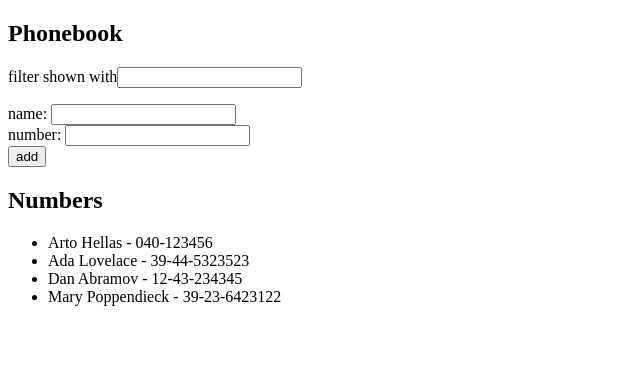
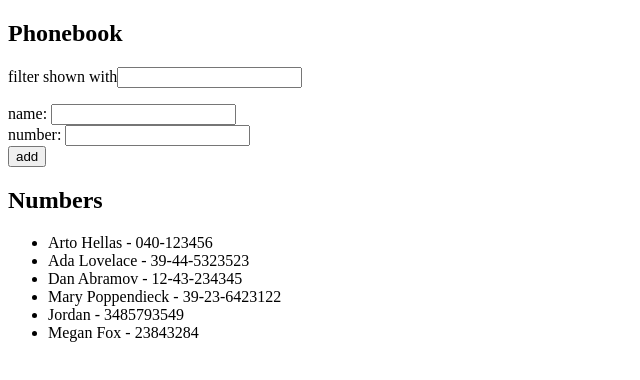
Before and after one commit to Natalia912/Fullstack-Course, a React (Vite) app in the folder part2/phonebook/: page / in a window 1280 px wide. Shown: the top 380 px of the page, without its empty margins (0-640 px from the left). Built offline with nearby package versions, Linux system fonts and the light colour scheme; data requests are answered from the project's data file.

Commit message:
part2: exercise 2.12

```diff
--- a/part2/phonebook/db.json
+++ b/part2/phonebook/db.json
@@ -1,5 +1,5 @@
 {
-  "persons":[
+  "persons": [
     {
       "name": "Arto Hellas",
       "number": "040-123456",
@@ -19,6 +19,16 @@
       "name": "Mary Poppendieck",
       "number": "39-23-6423122",
       "id": 4
+    },
+    {
+      "name": "Jordan",
+      "number": "3485793549",
+      "id": 5
+    },
+    {
+      "name": "Megan Fox",
+      "number": "23843284",
+      "id": 6
     }
   ]
 }
--- a/part2/phonebook/src/App.jsx
+++ b/part2/phonebook/src/App.jsx
@@ -1,11 +1,11 @@
 import { useState, useEffect } from 'react'
 import axios from 'axios'
 
-
+import PersonForm from './components/personForm'
+import NumbersList from './components/NumbersList'
 import Filter from './components/Filter'
 import './App.css'
-import PersonForm from './components/personForm'
-import NumbersList from './components/NumbersList'
+
 
 function App() {
  const [persons, setPersons] = useState([])
@@ -16,9 +16,11 @@ function App() {
 
   const [search, setSearch] = useState('')
 
+  const BASE_URL = 'http://localhost:3001/persons'
+
   useEffect(() => {
     axios
-    .get('http://localhost:3001/persons')
+    .get(BASE_URL)
     .then(res =>setPersons(res.data))
   }, [])
 
@@ -31,7 +33,12 @@ function App() {
     if (persons.find(person => person.name === newPerson.name)) {
       alert(`${newPerson.name} is already added to the phonebook`)
 
-    } else setPersons(prev => [...prev, {...newPerson, id: prev.length + 1}])
+    } else {
+      axios
+        .post(BASE_URL, newPerson)
+        .then(res => res.data)
+        .then(data => setPersons(prev => [...prev, data]))
+    }
 
     setNewPerson({
         name: '',
```
